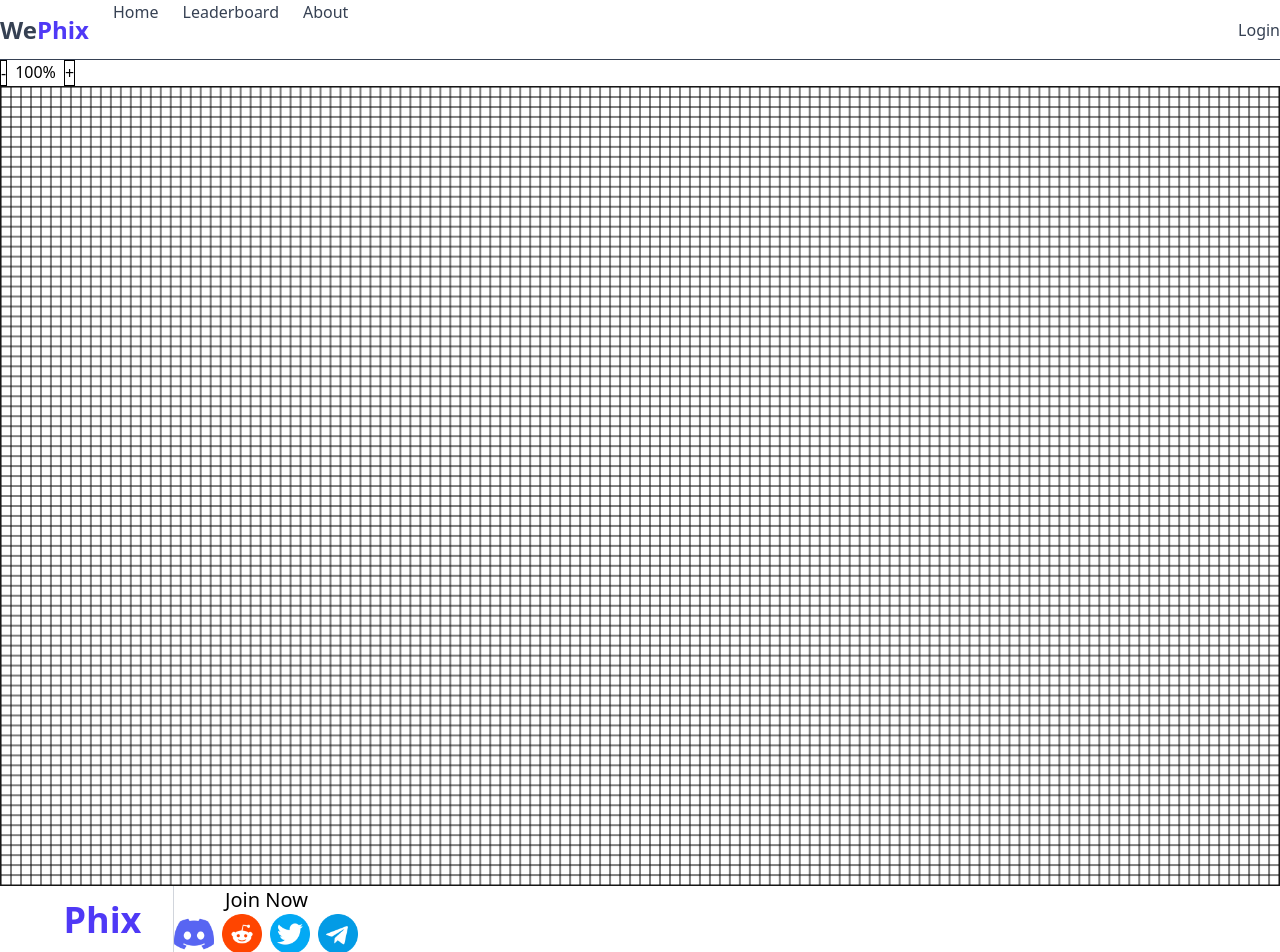
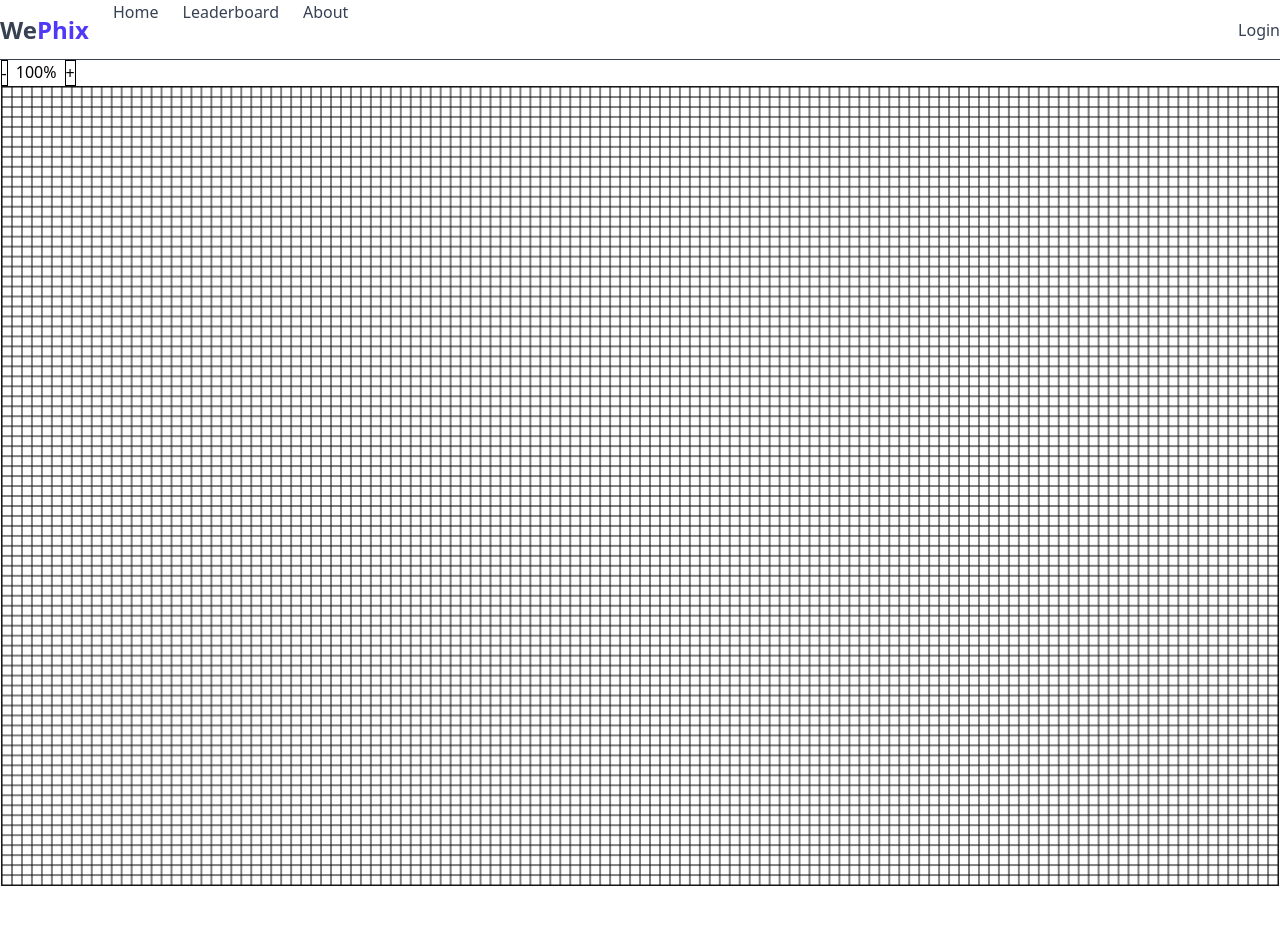
Before and after one commit to Mini-GT/we-phixs, a Next.js app in the folder apps/web/: page / in a window 1280 px wide. Shown: the top 952 px of the page. After the commit the page ends 886 px from the top, so only its background shows below. Built offline with nearby package versions, Linux system fonts and the light colour scheme.

Commit message:
feat: center canvas and remove footer

```diff
--- a/apps/web/app/layout.tsx
+++ b/apps/web/app/layout.tsx
@@ -28,7 +28,7 @@ export default function RootLayout({
       <body className={`${geistSans.variable} ${geistMono.variable}`}>
         <Navbar />
         {children}
-        <Footer />
+        {/* <Footer /> */}
       </body>
     </html>
   );
--- a/apps/web/app/page.tsx
+++ b/apps/web/app/page.tsx
@@ -19,8 +19,8 @@ const ThemeImage = (props: Props) => {
 
 export default function Home() {
   return (
-    // <div className="border-black">
+    <div className="flex flex-col items-center border-black w-full">
       <Canvas />
-    // </div>
+    </div>
   );
 }
```
